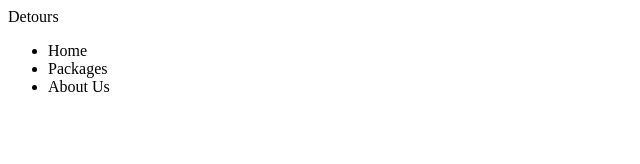
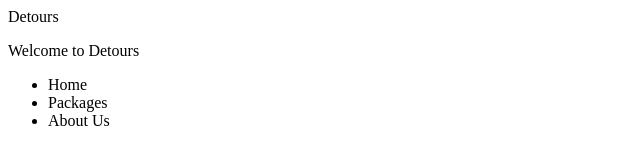
Before and after one commit to rollerboy247/CIS193_Project_Detours, a plain HTML site: page index.html in a window 1280 px wide. Shown: the whole page, without its empty margins (0-640 px from the left). Drawn offline with Linux system fonts and the light colour scheme.

Commit message:
Update index.html

```diff
--- a/index.html
+++ b/index.html
@@ -10,6 +10,8 @@
 <body>
 	<header>Detours</header>
 
+	<p>Welcome to Detours</p>
+
 	<!-- Navigation links here -->
 	<nav>
 		<ul>
```
